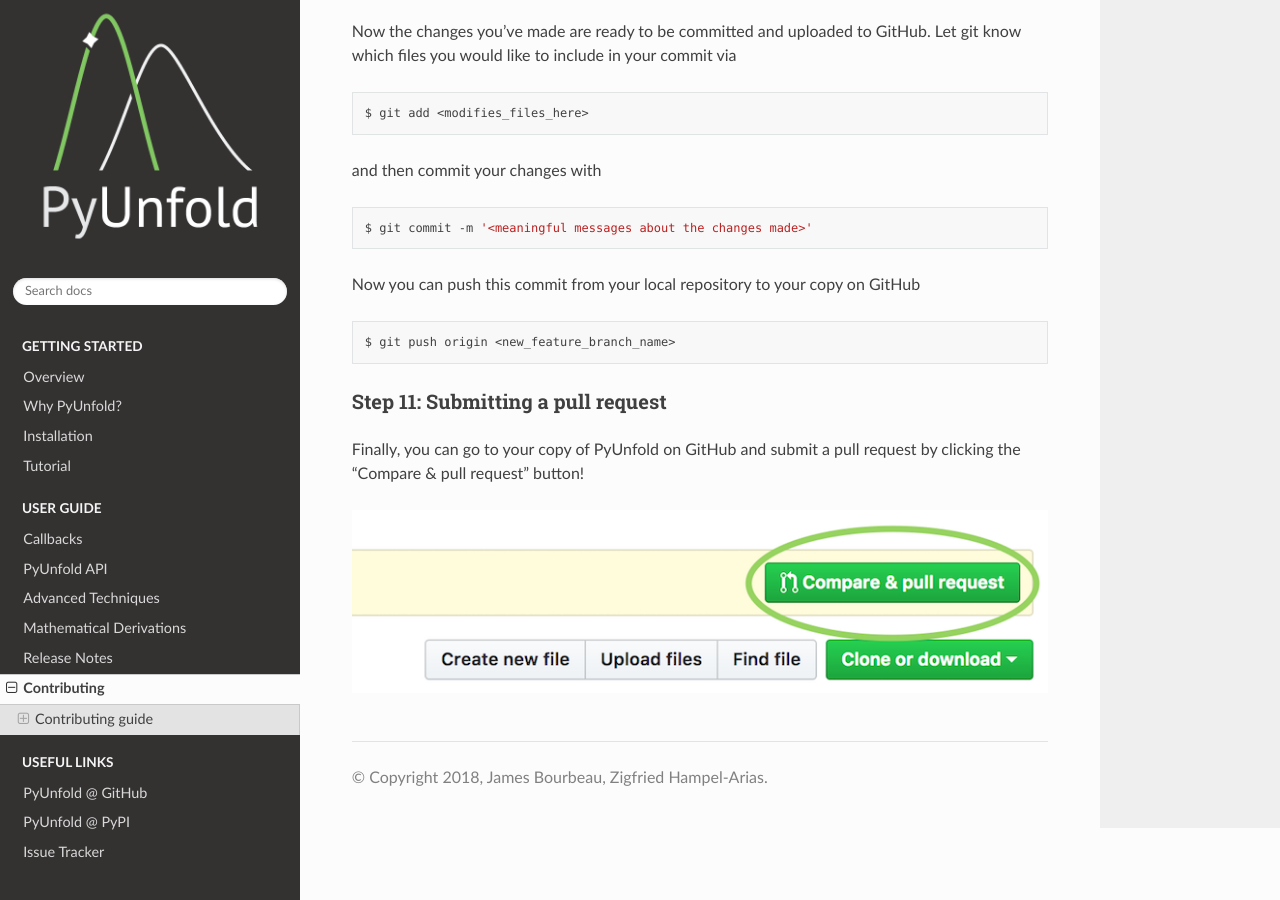
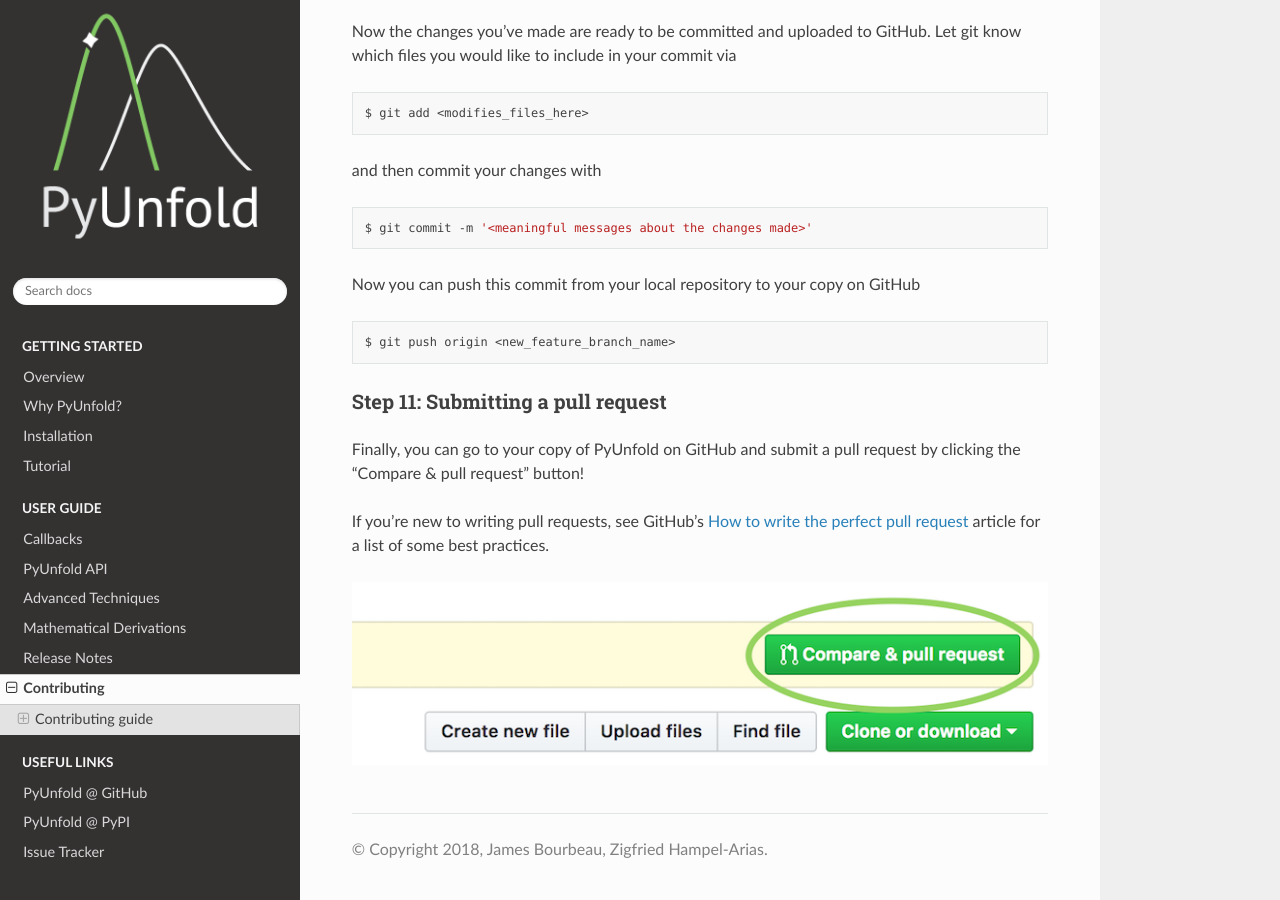
Before and after one commit to jrbourbeau/pyunfold, a Sphinx documentation site: the page built from docs/source/contributing.rst, in a window 1280 px wide and 900 px high, scrolled down 3791 px. Built offline with Sphinx 7.4.7 and the Read the Docs theme 2.0.0, drawn with Linux system fonts in a browser that asks for light colours; the version number is read from the project's files by our own code.

Commit message:
Adds link to PR best practices articlfe (#78)

```diff
--- a/docs/source/contributing.rst
+++ b/docs/source/contributing.rst
@@ -217,6 +217,11 @@
 Step 11: Submitting a pull request
 ==================================
 
-Finally, you can go to your copy of PyUnfold on GitHub and submit a pull request by clicking the "Compare & pull request" button!
+Finally, you can go to your copy of PyUnfold on GitHub and submit a pull
+request by clicking the "Compare & pull request" button!
+
+If you're new to writing pull requests, see GitHub's `How to write the perfect
+pull request <https://blog.github.com/2015-01-21-how-to-write-the-perfect-pull-request/>`_
+article for a list of some best practices.
 
 .. image:: _static/pull-request-button.png
```
